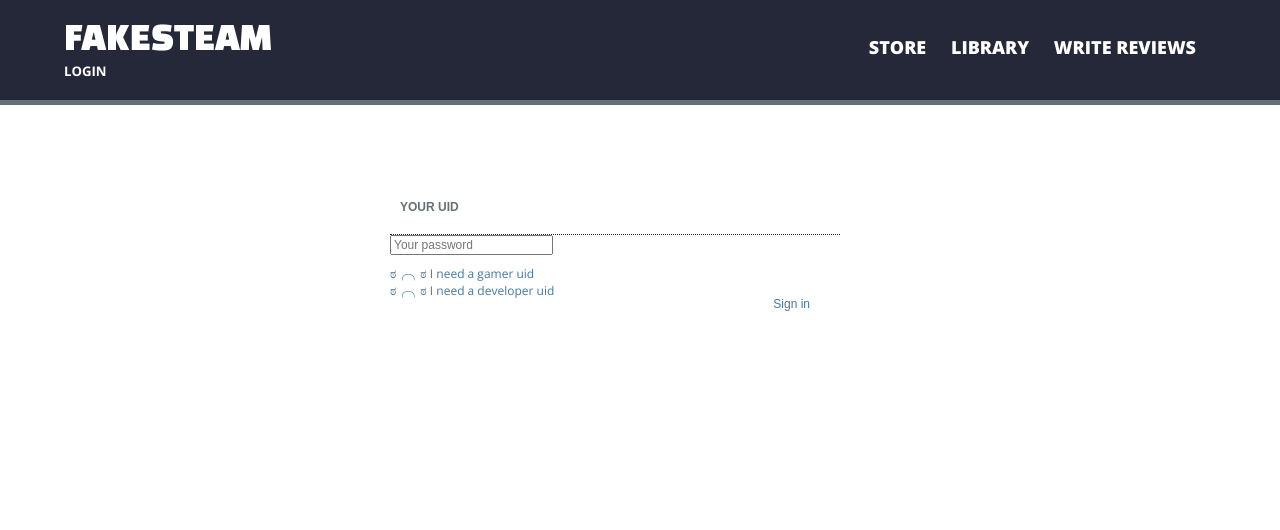
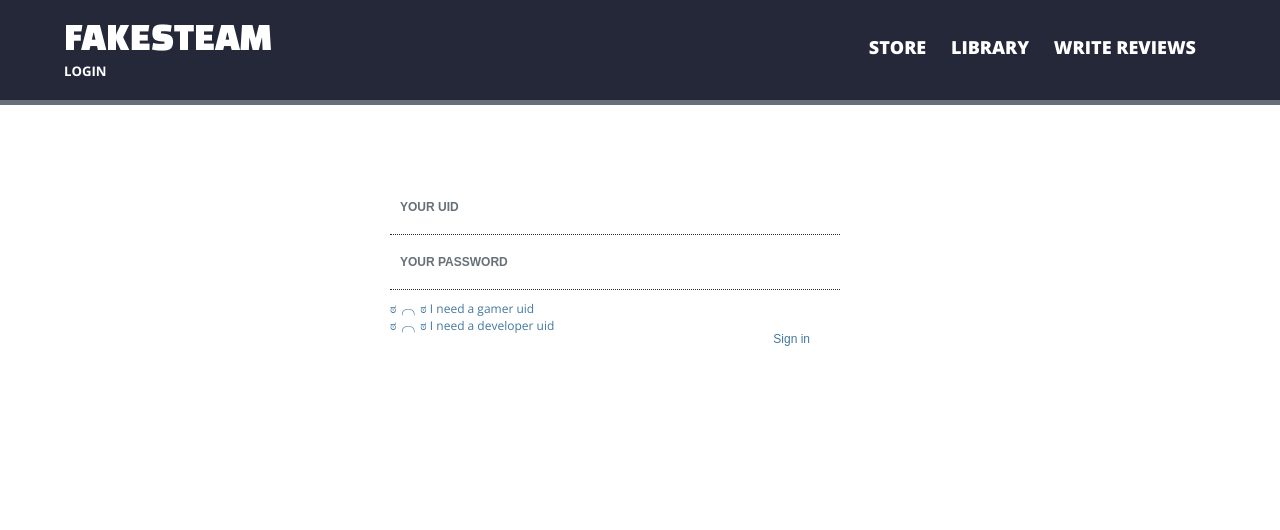
Before and after one commit to JY-H/fakesteam, a Flask app: page /login/ in a window 1280 px wide. Shown: the top 530 px of the page. Run offline with Flask 2, Linux system fonts and the light colour scheme.

Commit message:
fixed textbox styling due to mistype

```diff
--- a/app/templates/login.html
+++ b/app/templates/login.html
@@ -13,7 +13,7 @@
        {% endwith %}
       <form method="post">
         <input type="text" name="uid" placeholder="Your UID" required="required" class="input-txt" />
-        <input type="text" name="password" placeholder="Your password" required="required" class="input-text" />
+        <input type="text" name="password" placeholder="Your password" required="required" class="input-txt" />
           <div class="login-footer">
              <a href="/register_gamer/" class="register-login-link">
               <span>ಠ╭╮ಠ</span>
```
